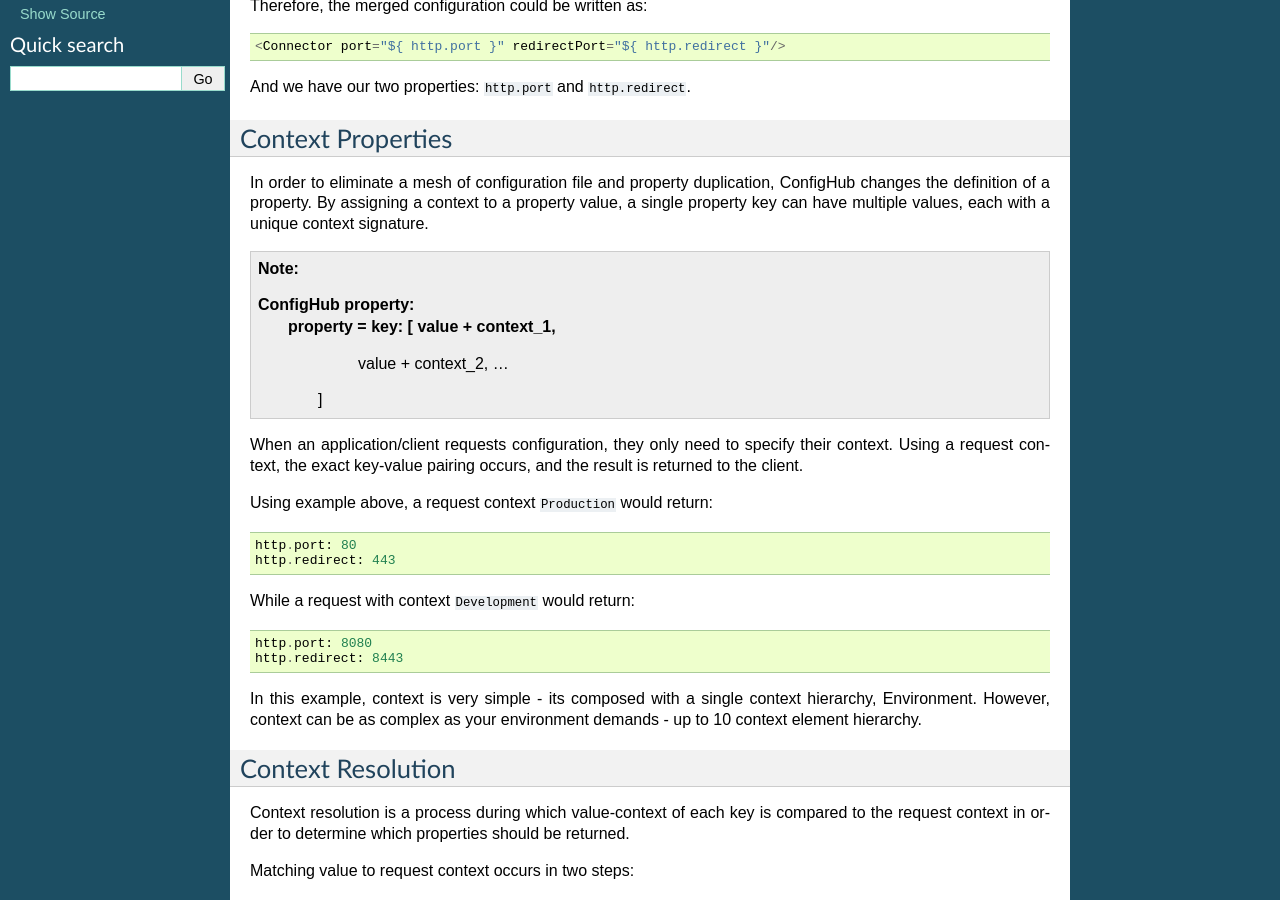
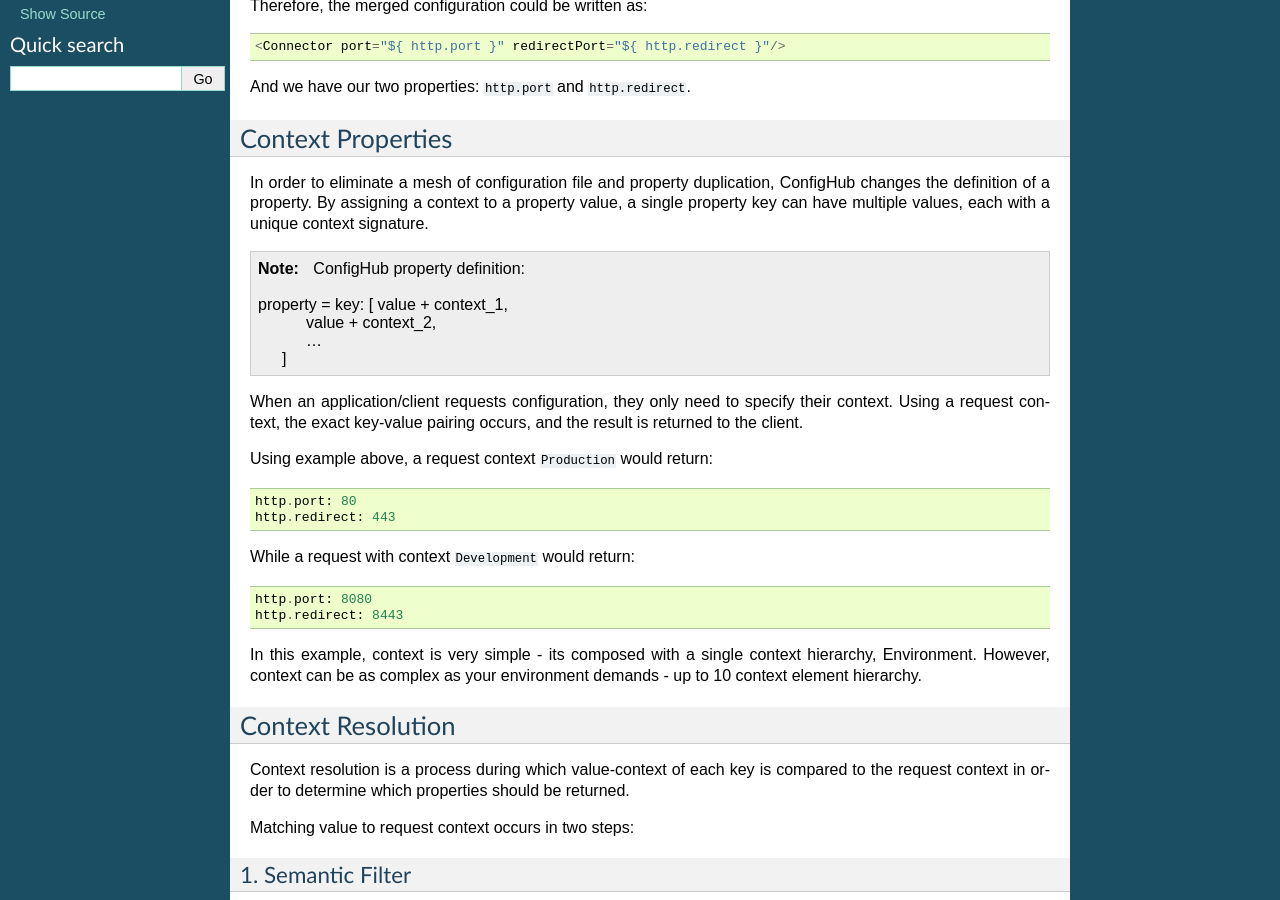
Before and after one commit to ConfigHubPub/Docs, a Sphinx documentation site: the page built from documentation/pages/primer.rst, in a window 1280 px wide and 900 px high, scrolled down 314 px. Built offline with Sphinx 7.4.7, drawn with Linux system fonts in a browser that asks for light colours.

```diff
--- a/documentation/pages/primer.rst
+++ b/documentation/pages/primer.rst
@@ -30,11 +30,12 @@ each with a unique context signature.
 
 .. note::
 
-   **ConfigHub property**:
-      property = key: [ value + context_1,
-                        value + context_2,
-                        ...
-                      ]
+   ConfigHub property definition:
+
+   | property = key: [ value + context_1,
+   |                   value + context_2,
+   |                   ...
+   |                 ]
 
 When an application/client requests configuration, they only need to specify their context.  Using a request
 context, the exact key-value pairing occurs, and the result is returned to the client.
```
